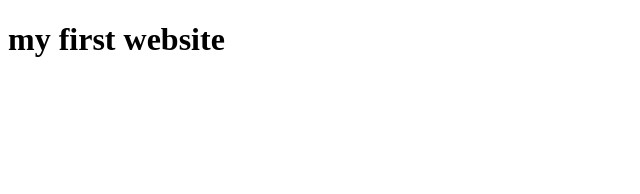
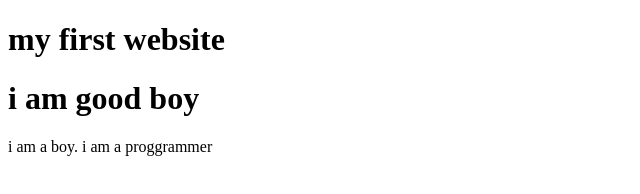
Before and after one commit to Atik1239/my-second-repo, a plain HTML site: page index.html in a window 1280 px wide. Shown: the whole page, without its empty margins (0-640 px from the left). Drawn offline with Linux system fonts and the light colour scheme.

Commit message:
added something

```diff
--- a/index.html
+++ b/index.html
@@ -7,9 +7,12 @@
     <title>my first website
 
     </title>
+    <link rel="stylesheet" href="style.css">
 </head>
 <body>
     <h1>my first website</h1>
+    <h1>i am good boy</h1>
+    <p>i am a boy. i am a proggrammer</p>
 
 </body>
 </html>
```
Also changed, not shown: style.css (added).
